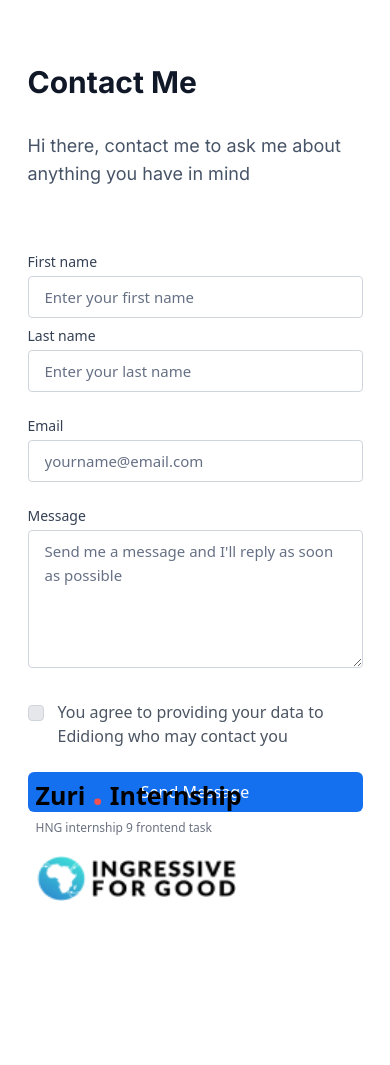
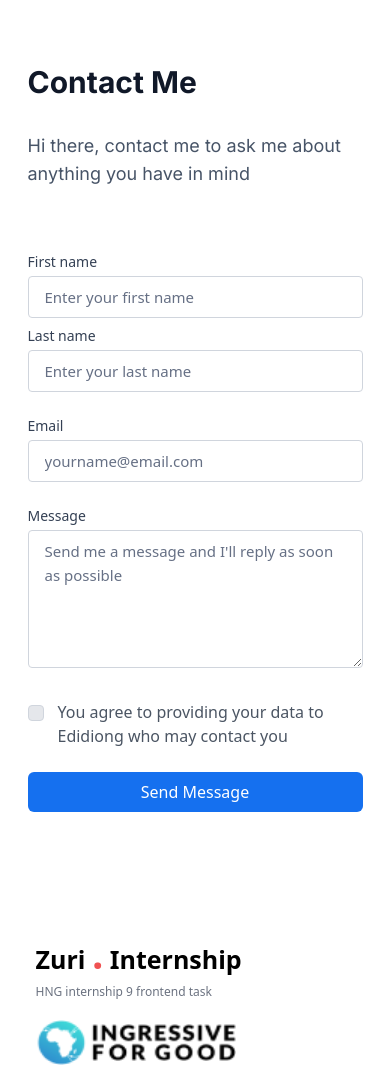
Before and after one commit to Maverickk6/HNG-frontend-task, a React (Vite) app: page /contact in a window 390 px wide. Before the commit the page ends 917 px from the top, so only its background shows below. Built offline with nearby package versions, Linux system fonts and the light colour scheme.

Commit message:
responsive UI fix

```diff
--- a/src/components/Footer.jsx
+++ b/src/components/Footer.jsx
@@ -3,7 +3,7 @@ import I4G from "../assets/I4G.png";
 
 function Footer() {
   return (
-    <div className="py-2 md:h-[200px] md:py-4 px-4 md:px-8 my-2 md:mb-6 md:mt-16  mt-6 w-[90vW] flex md:flex-row flex-col justify-between">
+    <div className="py-2 h-[100px] md:h-[200px] md:py-4 px-4 md:px-8 mb-6 md:mb-6 md:mt-16  mt-6 w-[90vW] flex md:flex-row flex-col justify-between">
       <h1 className="font-bold text-[25px]">
         Zuri <span className="text-[40px] text-red-500">.</span> Internship
       </h1>
--- a/src/pages/ContactPage.jsx
+++ b/src/pages/ContactPage.jsx
@@ -2,8 +2,8 @@ import Footer from "../components/Footer";
 
 function ContactPage() {
   return (
-    <div className="h-[100%] w-[100%] flex flex-col items-center">
-      <div className="flex flex-col px-2 h-[600px] w-[90%] md:w-[60%] mx-auto mb-16 mt-16 rounded">
+    <div className="h-[full] w-[100%] flex flex-col items-center">
+      <div className="flex flex-col px-2 h-[65%] w-[90%] md:w-[60%] mx-auto mb-16 mt-16 rounded">
         <h2 className="font-Inter text-3xl font-bold mb-8 text-[#101828]">
           Contact Me
         </h2>
```
Also changed, not shown: 1 other file (tests, documents, lock files or other folders).
